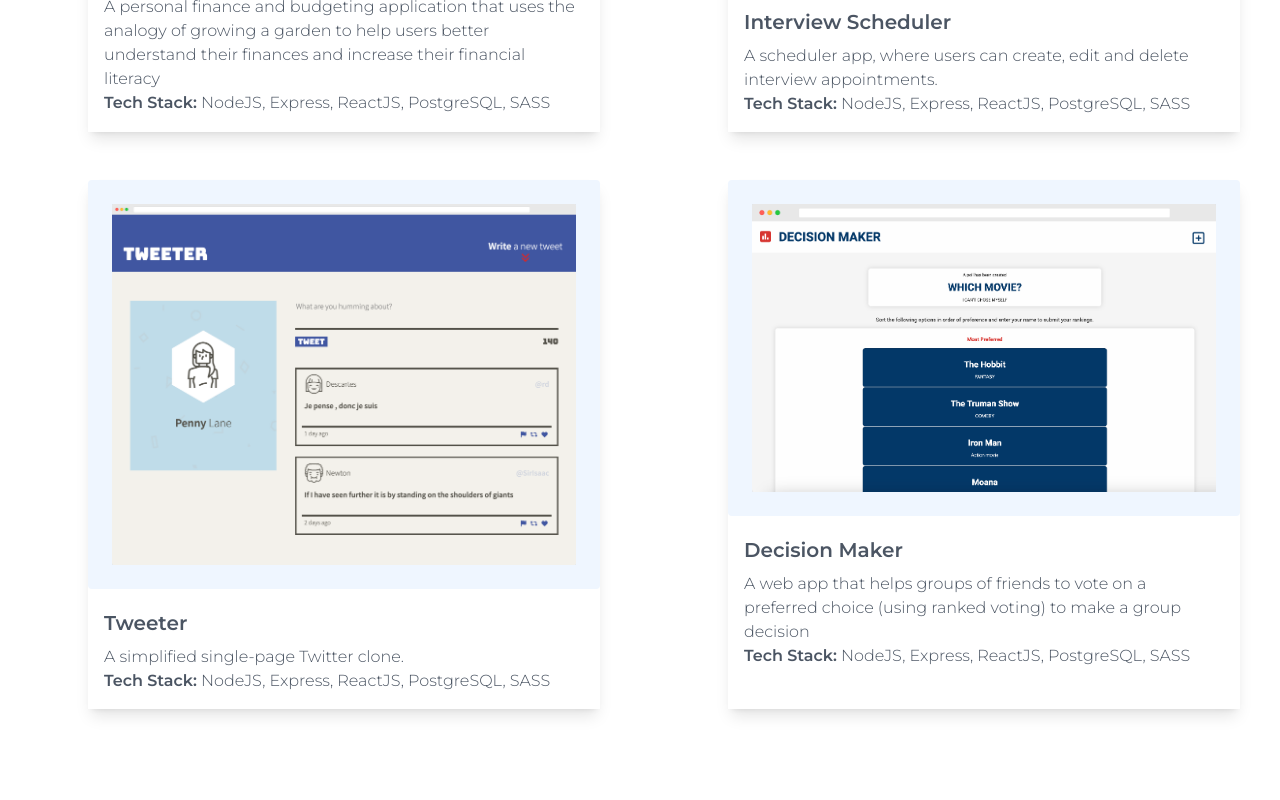
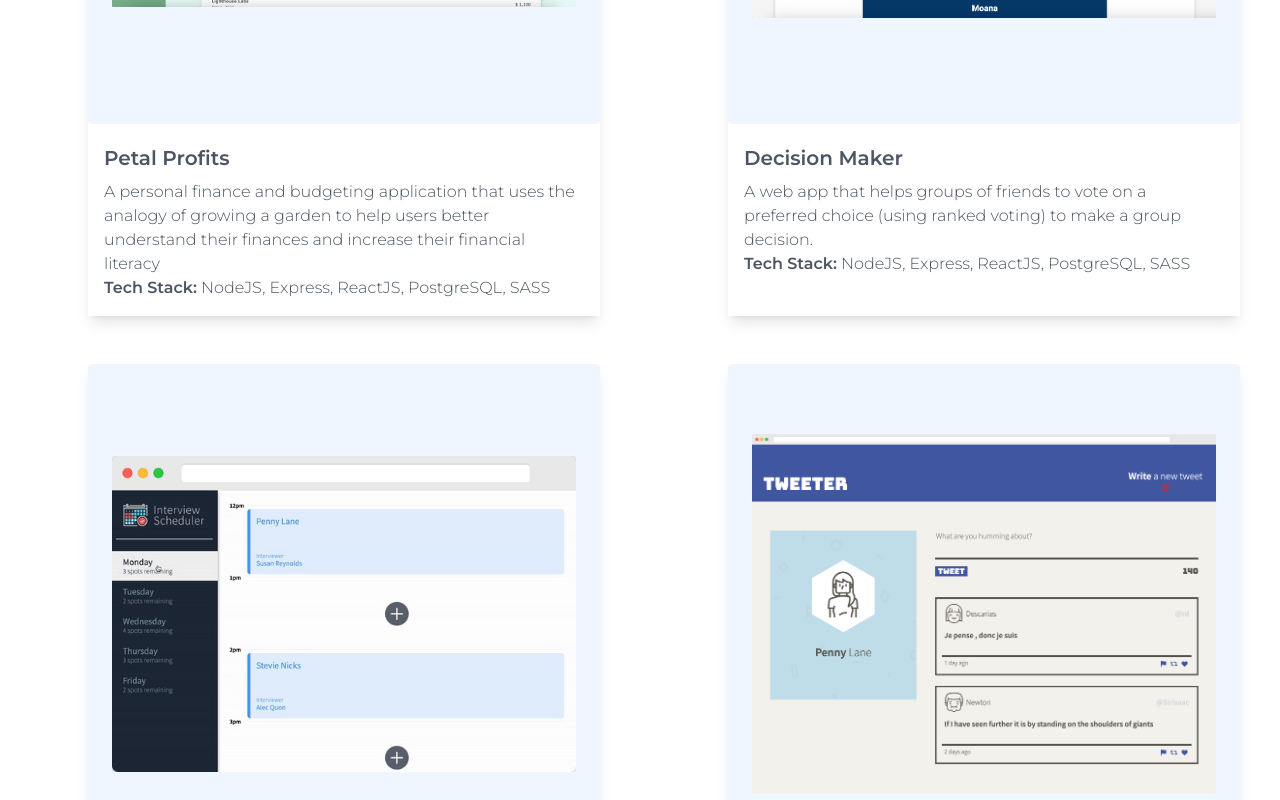
Before and after one commit to tmackinnon/tm-portfolio, a Next.js app: page / in a window 1280 px wide. Shown: the part 820-1620 px from the top of the page. Before the commit the page ends 1577 px from the top, so only its background shows below. Built offline with nearby package versions, Linux system fonts and the light colour scheme; a web font is replaced by a local one.

Commit message:
add sizing to project screenshot and links

```diff
--- a/src/components/ProjectItem.js
+++ b/src/components/ProjectItem.js
@@ -1,18 +1,19 @@
 import Image from 'next/image';
+import Link from 'next/link';
 
 export default function ProjectItem(props) {
 
   return (
-    <div className='flex flex-col items-center w-2/5 shadow-lg m-6'>
-      <div className='flex flex-col items-center p-6 w-full bg-blue-50 rounded'>
+    <div className='flex flex-col items-center w-2/5 shadow-lg m-6 h-700px'>
+      <Link  href={props.link} className='flex flex-col items-center p-6 w-full bg-blue-50 rounded justify-center' style={{width: '100%', height: '500px'}}>
         <Image
           src={props.image}
           alt="Petal Profits Homepage Screenshot"
-          width={500}
+          width={600}
           height={400}
         />
-      </div>
-      <div className='flex flex-col w-full mt-1 p-4'>
+      </Link>
+      <div className='flex flex-col w-full mt-1 p-4 items-start'>
         <h3 className='text-xl font-bold'>{props.title}</h3>
         <p className='mt-2'>{props.description}<br></br><b>Tech Stack:</b> NodeJS, Express, ReactJS, PostgreSQL, SASS</p>
       </div>
--- a/src/components/Projects.js
+++ b/src/components/Projects.js
@@ -6,10 +6,10 @@ import ProjectItem from './ProjectItem';
 
 
 const projects = [
-  {image: project1, title: 'Petal Profits', description: 'A personal finance and budgeting application that uses the analogy of growing a garden to help users better understand their finances and increase their financial literacy', stack: 'NodeJS, Express, ReactJS, PostgreSQL, SASS'},
-  {image: project2, title: 'Interview Scheduler', description: 'A scheduler app, where users can create, edit and delete interview appointments.', stack: 'React, HTML, CSS, NodeJS, Express, PostgreSQL, Jest, Storybook, Cypress'},
-  {image: project3, title: 'Tweeter', description: 'A simplified single-page Twitter clone.', stack: 'HTML, CSS, JS, jQuery, Ajax, NodeJS, Express'},
-  {image: project4, title: 'Decision Maker', description: 'A web app that helps groups of friends to vote on a preferred choice (using ranked voting) to make a group decision', stack: 'NodeJS, Express, EJS, PostgreSQL, SASS'}
+  {image: project1, title: 'Petal Profits', description: 'A personal finance and budgeting application that uses the analogy of growing a garden to help users better understand their finances and increase their financial literacy', stack: 'NodeJS, Express, ReactJS, PostgreSQL, SASS', link:'https://github.com/tmackinnon/petal-profits'},
+  {image: project4, title: 'Decision Maker', description: 'A web app that helps groups of friends to vote on a preferred choice (using ranked voting) to make a group decision.', stack: 'NodeJS, Express, EJS, PostgreSQL, SASS', link: 'https://github.com/tmackinnon/decision-maker'},
+  {image: project2, title: 'Interview Scheduler', description: 'A scheduler app, where users can create, edit and delete interview appointments.', stack: 'React, HTML, CSS, NodeJS, Express, PostgreSQL, Jest, Storybook, Cypress', link: 'https://github.com/tmackinnon/scheduler'},
+  {image: project3, title: 'Tweeter', description: 'A simplified single-page Twitter clone.', stack: 'HTML, CSS, JS, jQuery, Ajax, NodeJS, Express', link: 'https://github.com/tmackinnon/tweeter'}
 
 ];
 
@@ -23,6 +23,7 @@ export default function Projects() {
         title={item.title}
         description={item.description}
         stack={item.stack}
+        link={item.link}
       />
     );
   });
```
